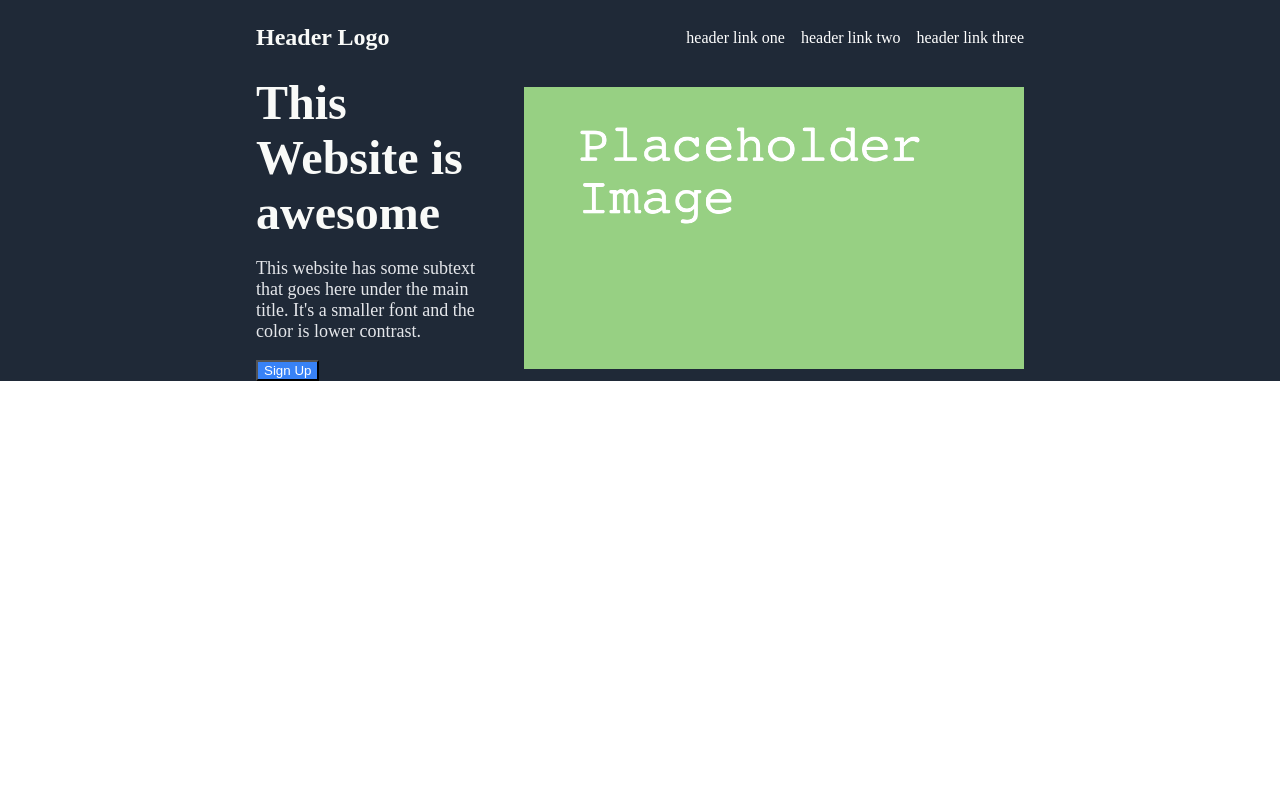
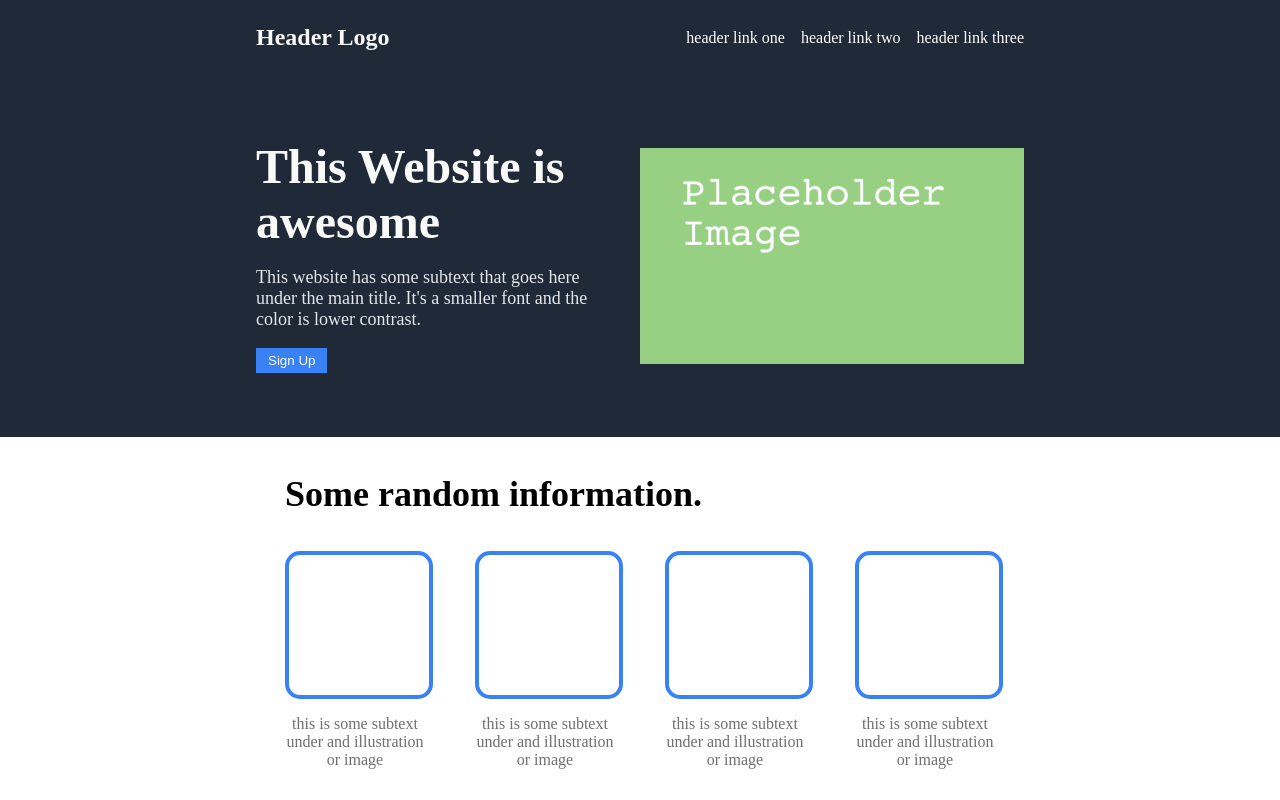
Before and after one commit to AlecBongard/Landing-Page, a plain HTML site: page index.html in a window 1280 px wide. Drawn offline with Linux system fonts and the light colour scheme.

Commit message:
Create top of body section

```diff
--- a/index.html
+++ b/index.html
@@ -32,7 +32,31 @@
 </div>
 
 <div class="body">
-    <div class="info"></div>
+    <div class="info">
+
+        <p class="info_head">Some random information.</p>
+
+        <div class="pics">
+            <div class="segment">
+                <div class="pic"></div>
+                <p class="subtext">this is some subtext under and illustration or image</p>
+            </div>
+            <div class="segment">
+                <div class="pic"></div>
+                <p class="subtext">this is some subtext under and illustration or image</p>
+            </div>
+            <div class="segment">
+                <div class="pic"></div>
+                <p class="subtext">this is some subtext under and illustration or image</p>
+            </div>
+            <div class="segment">
+                <div class="pic"></div>
+                <p class="subtext">this is some subtext under and illustration or image</p>
+            </div>
+        </div>
+
+    </div>
+
     <div class="quote"></div>
     <div class="call"></div>
 </div>
--- a/style.css
+++ b/style.css
@@ -44,7 +44,8 @@ body{
     display: flex;
     justify-content: space-between;
     gap: 20px;
-    align-items: stretch;
+    align-items: center;
+    padding: 64px 0;
 }
 
 .text{
@@ -69,10 +70,48 @@ body{
 .signup{
     color: white;
     background-color: #3882F6;
+    padding: 5px 12px;
+    border: none;
+
 }
 
 .heroimg{
-    width: 500px;
+    max-width: 50%;
     height: auto;
     align-self: center;
 }
+
+
+.body{
+    display:flex;
+    flex-direction: column;
+    justify-content: space-between;
+    align-items: center;
+}
+
+
+.info_head{
+    font-size: 36px;
+    font-weight: bolder;
+}
+
+.pics{
+    display: flex;
+    gap: 50px;
+}
+
+.pic{
+    border-color:#3882F6;
+    border-radius: 15px;
+    border-style: solid;
+    border-width: 4px;
+    width: 140px;
+    height: 140px;
+}
+
+.segment{
+    width: 140px;
+    text-align: center;
+    font-size: 16px;
+    color: #6f6f6f;
+}
```
